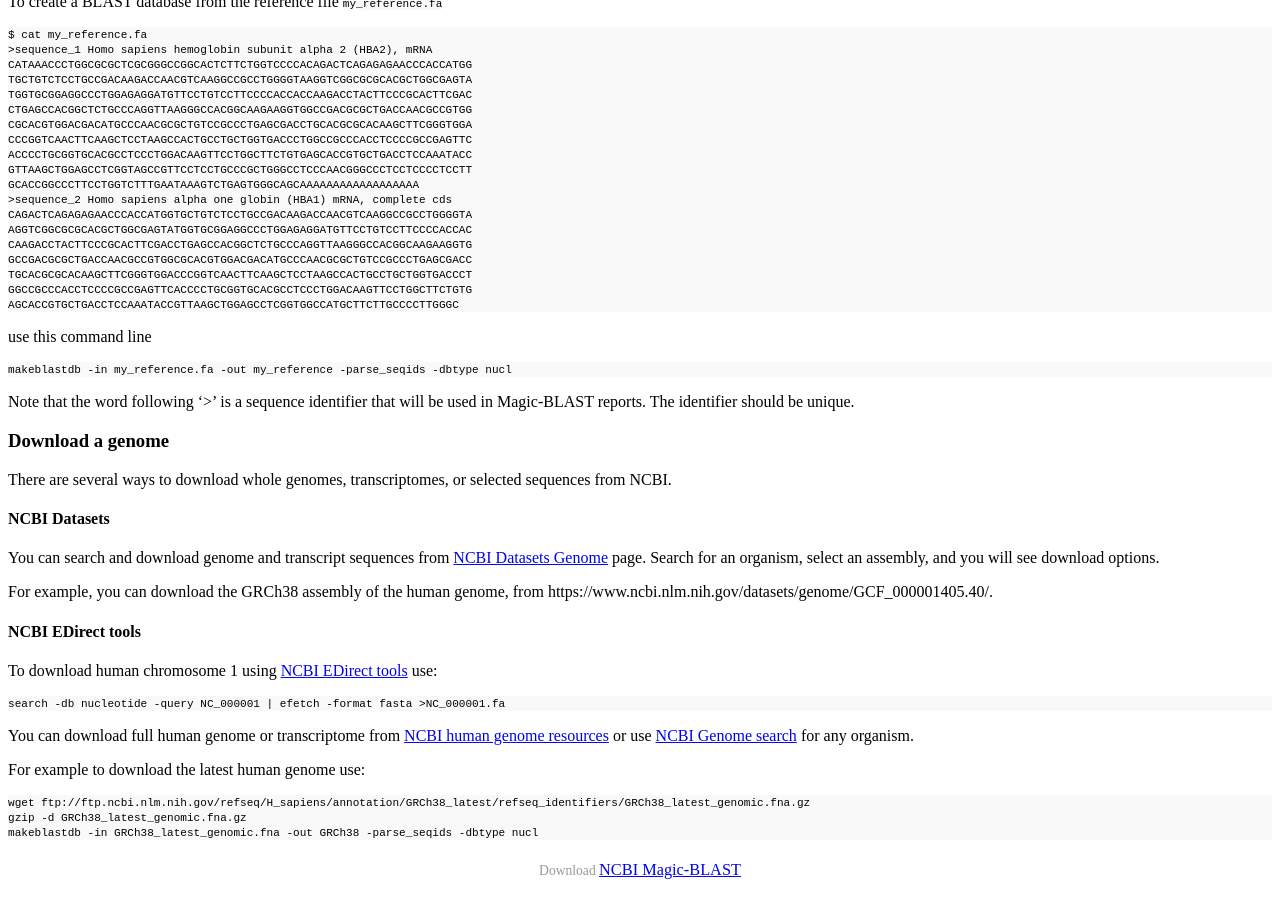
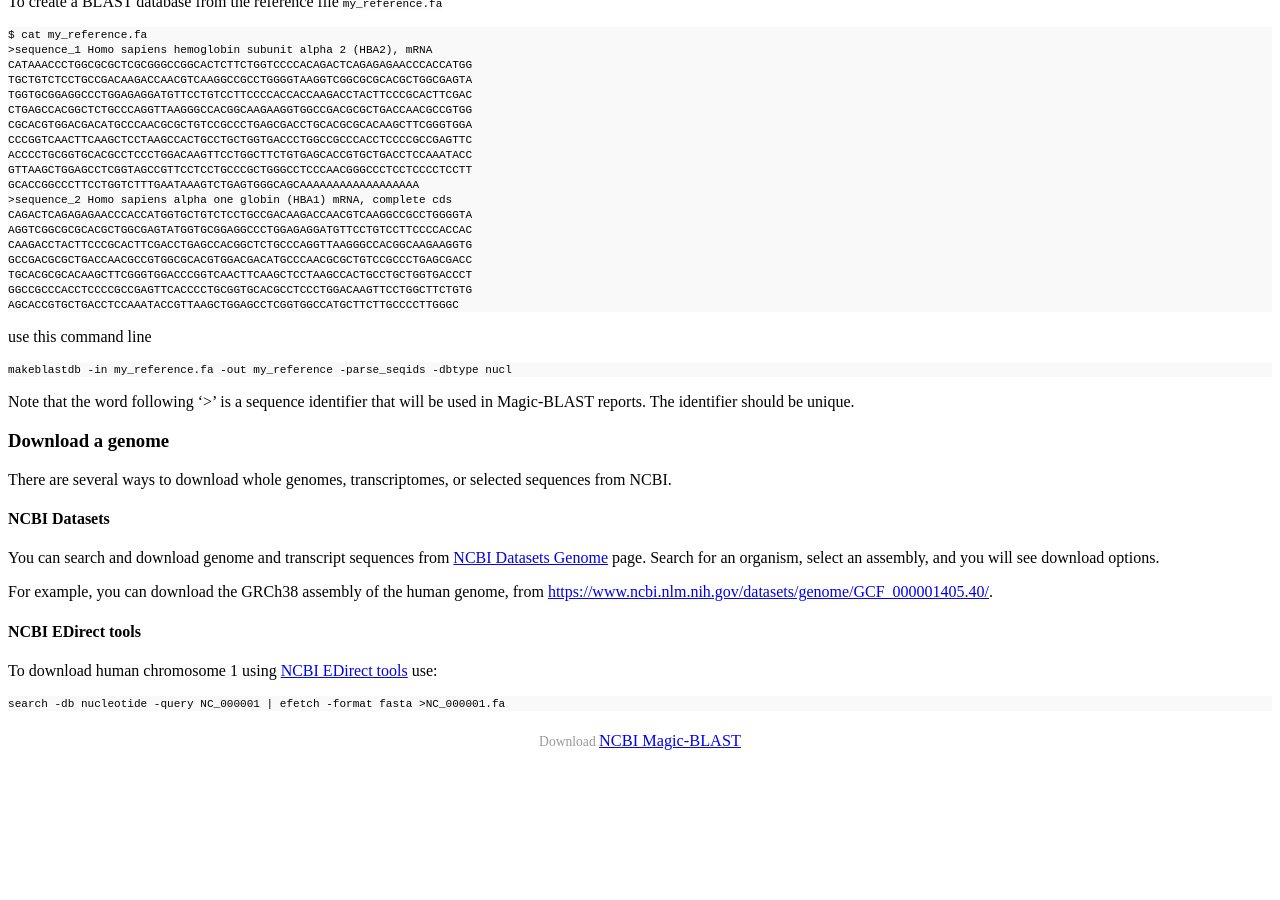
Before and after one commit to ncbi/magicblast, a Jekyll site: the page built from docs/_posts/2016-12-29-blastdb.md, in a window 1280 px wide and 900 px high, scrolled down 735 px. Built offline with Jekyll 4.4.1, drawn with Linux system fonts in a browser that asks for light colours; a style sheet for code colours, icons or effects is not loaded; after the commit the page ends 1506 px from its top, so only the background shows below that.

Commit message:
Fixed a link and removed outdated text

````diff
--- a/docs/_posts/2016-12-29-blastdb.md
+++ b/docs/_posts/2016-12-29-blastdb.md
@@ -64,7 +64,7 @@
 
 You can search and download genome and transcript sequences from [NCBI Datasets Genome](https://www.ncbi.nlm.nih.gov/datasets/genome/) page. Search for an organism, select an assembly, and you will see download options.
 
-For example, you can download the GRCh38 assembly of the human genome, from https://www.ncbi.nlm.nih.gov/datasets/genome/GCF_000001405.40/.
+For example, you can download the GRCh38 assembly of the human genome, from [https://www.ncbi.nlm.nih.gov/datasets/genome/GCF_000001405.40/](https://www.ncbi.nlm.nih.gov/datasets/genome/GCF_000001405.40/).
 
 #### NCBI EDirect tools
 
@@ -73,13 +73,3 @@
 ```
 search -db nucleotide -query NC_000001 | efetch -format fasta >NC_000001.fa
 ```
-
-You can download full human genome or transcriptome from [NCBI human genome resources](https://www.ncbi.nlm.nih.gov/projects/genome/guide/human/index.shtml) or use [NCBI Genome search](https://www.ncbi.nlm.nih.gov/genome) for any organism.
-
-For  example to download the latest human genome use:
-
-```
-wget ftp://ftp.ncbi.nlm.nih.gov/refseq/H_sapiens/annotation/GRCh38_latest/refseq_identifiers/GRCh38_latest_genomic.fna.gz
-gzip -d GRCh38_latest_genomic.fna.gz
-makeblastdb -in GRCh38_latest_genomic.fna -out GRCh38 -parse_seqids -dbtype nucl
-```
````
